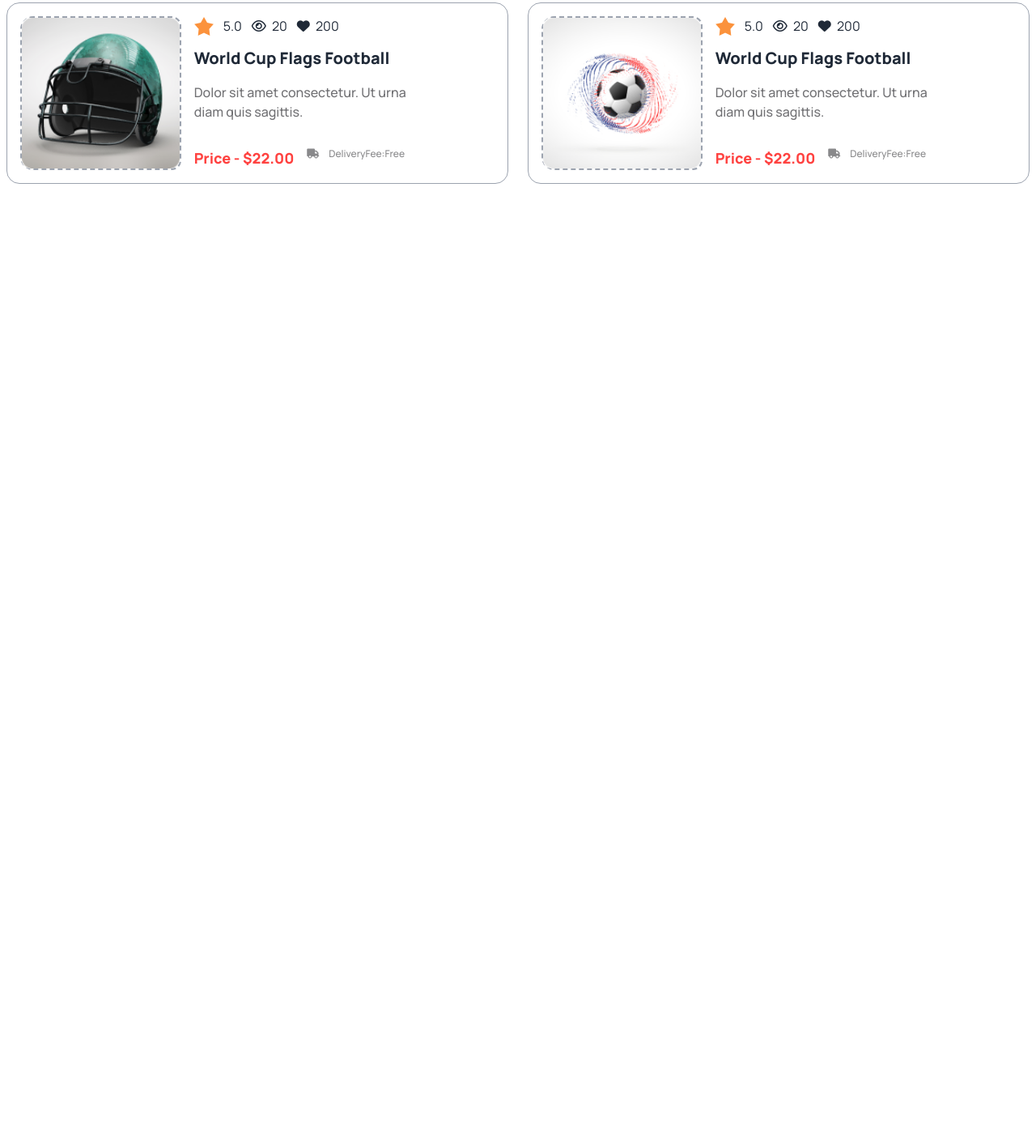
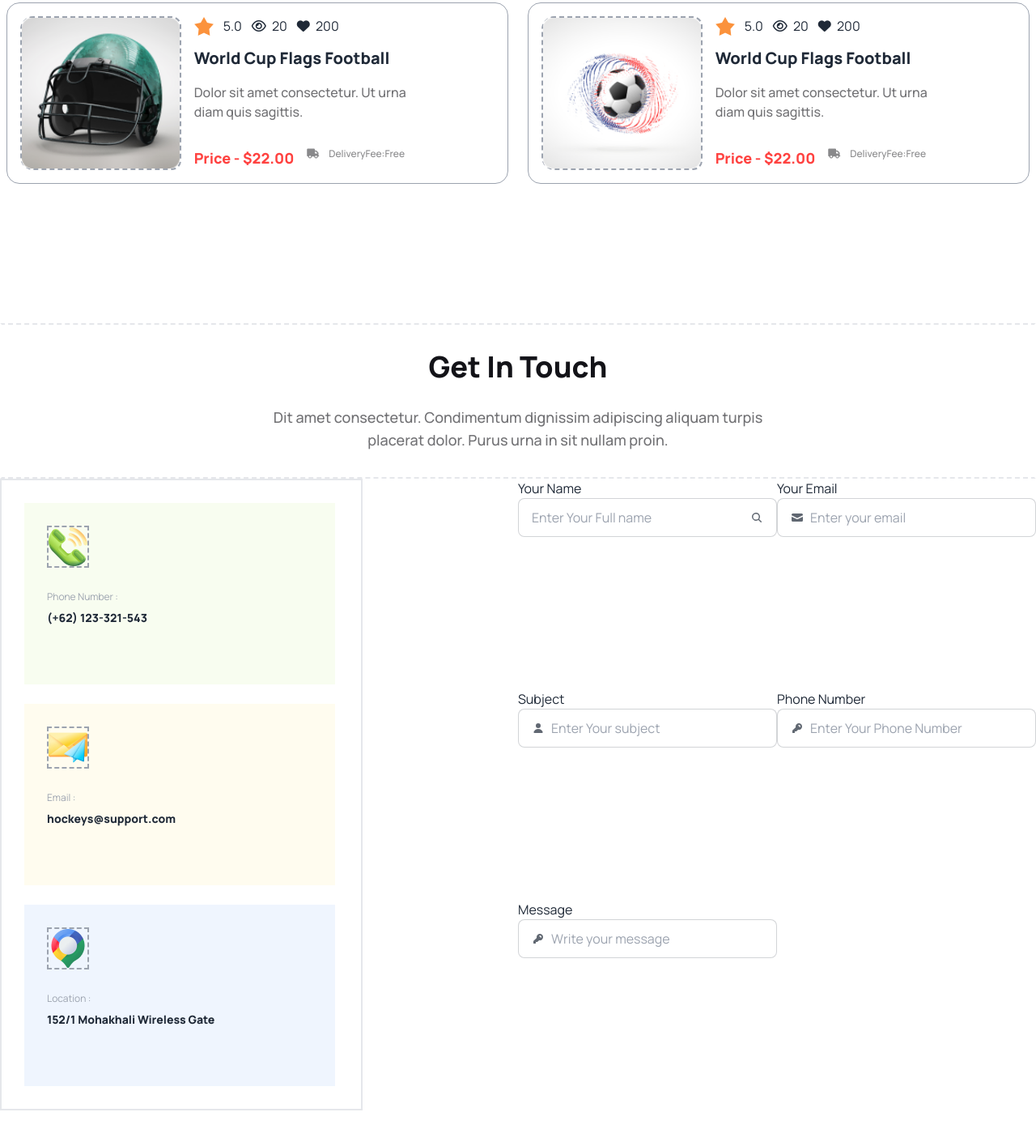
Before and after one commit to smrcourier/Responsive-Web-Design-Hockey-, a plain HTML site: page index.html in a window 1280 px wide. Shown: the part 3374-4784 px from the top of the page at 81% size. Before the commit the page ends 3741 px from the top, so only its background shows below. Drawn offline with nearby package versions, Linux system fonts and the light colour scheme.

Commit message:
formsection

```diff
--- a/index.html
+++ b/index.html
@@ -214,9 +214,9 @@
                 <div class="">
                   <h2 class="card-title font-extrabold text-[20px] mt-2">World Cup Flags Football</h2>
                   <p class="text-xm font-medium text-[#13131899] mt-4 w-72">Dolor sit amet consectetur. Ut urna diam quis sagittis. </p>
-                    <div class="mt-8 flex flex-col md:flex-row  md:space-y-0 ">
+                    <div class="mt-8 flex flex-col md:flex-row space-y-4 md:space-y-0 ">
                       <span class="text-[18px] font-extrabold mr-4 text-[#FF4240]" >Price - $22.00</span>
-                      <span class="text-xs font-medium text-[#13131880] "> <i class=" mr-3 fa fa-truck"></i>DeliveryFee:Free</span>
+                      <span class="text-xs font-medium text-[#13131880] "> <i class="mt-2 mr-3 fa fa-truck"></i>DeliveryFee:Free</span>
                     </div>
 
 
@@ -421,6 +421,97 @@
 
         </section>
 
+        <section class="get-in-touch py-8 container mx-auto mb-7 ">
+          <div class="text-center py-8 border-2  border-l-[white] border-r-white border-gray-200 border-dashed  ">
+            <h3 class="text-xl md:text-4xl mb-7 text-[#131318] font-extrabold ">Get In Touch</h3>
+            <p class="text-xs md:text-lg font-medium text-[#13131899] w-[250px] md:w-auto md:max-w-2xl mx-auto ">Dit amet consectetur. Condimentum dignissim adipiscing aliquam turpis placerat dolor. Purus urna in sit nullam proin. </p>
+          </div>
+          <!-- md:max-h-full lg:max-h-[764px] -->
+          <div class="grid grid-cols-1 md:grid-cols-2 md:max-h-full lg:min-h-[764px] ">
+            <div class="border-2 p-7 border-gray-200 space-y-6 border-[#1313181A] max-w-md">
+              <div class="w-96 h-56 bg-[#BCED6D1A] p-7 space-y-7">
+                <img src="Images/Group 1171275317.png" class="border-2 border-gray-400 border-dashed" alt="">
+                <div class="space-y-2">
+                  <h2 class="text-xs text-gray-400">Phone Number :</h2>
+                  <p class="text-sm font-extrabold">(+62) 123-321-543</p>
+                </div>
+
+              </div>
+
+              <div class="w-96 h-56 bg-[#FDDD5F1A] p-7 space-y-7">
+                <img src="Images/Group 1171275318.png" class="border-2 border-gray-400 border-dashed" alt="">
+                <div class="space-y-2">
+                  <h2 class="text-xs text-gray-400">Email :</h2>
+                  <p class="text-sm font-extrabold">hockeys@support.com</p>
+                </div>
+
+              </div>
+              <div class="w-96 h-56 bg-[#629CF31A] p-7 space-y-7">
+                <img src="Images/Group 1171275321.png" class="border-2 border-gray-400 border-dashed" alt="">
+                <div class="space-y-2">
+                  <h2 class="text-xs text-gray-400">Location :</h2>
+                  <p class="text-sm font-extrabold">152/1 Mohakhali Wireless Gate</p>
+                </div>
+
+              </div>
+
+
+
+
+            </div>
+            <div class="grid grid-cols-1 md:grid-cols-2">
+              <div>
+                <span>Your Name</span>
+                <label class="input input-bordered flex items-center gap-2">
+
+                  <input type="text" class="grow" placeholder="Enter Your Full name" />
+                  <svg xmlns="http://www.w3.org/2000/svg" viewBox="0 0 16 16" fill="currentColor" class="w-4 h-4 opacity-70"><path fill-rule="evenodd" d="M9.965 11.026a5 5 0 1 1 1.06-1.06l2.755 2.754a.75.75 0 1 1-1.06 1.06l-2.755-2.754ZM10.5 7a3.5 3.5 0 1 1-7 0 3.5 3.5 0 0 1 7 0Z" clip-rule="evenodd" /></svg>
+                </label>
+              </div>
+
+              <div>
+                <span>Your Email</span>
+                <label class="input input-bordered flex items-center gap-2">
+                  <svg xmlns="http://www.w3.org/2000/svg" viewBox="0 0 16 16" fill="currentColor" class="w-4 h-4 opacity-70"><path d="M2.5 3A1.5 1.5 0 0 0 1 4.5v.793c.026.009.051.02.076.032L7.674 8.51c.206.1.446.1.652 0l6.598-3.185A.755.755 0 0 1 15 5.293V4.5A1.5 1.5 0 0 0 13.5 3h-11Z" /><path d="M15 6.954 8.978 9.86a2.25 2.25 0 0 1-1.956 0L1 6.954V11.5A1.5 1.5 0 0 0 2.5 13h11a1.5 1.5 0 0 0 1.5-1.5V6.954Z" /></svg>
+                  <input type="text" class="grow" placeholder="Enter your email" />
+                </label>
+              </div>
+
+              <div>
+
+                <span>Subject</span>
+                <label class="input input-bordered flex items-center gap-2">
+                  <svg xmlns="http://www.w3.org/2000/svg" viewBox="0 0 16 16" fill="currentColor" class="w-4 h-4 opacity-70"><path d="M8 8a3 3 0 1 0 0-6 3 3 0 0 0 0 6ZM12.735 14c.618 0 1.093-.561.872-1.139a6.002 6.002 0 0 0-11.215 0c-.22.578.254 1.139.872 1.139h9.47Z" /></svg>
+                  <input type="text" class="grow" placeholder="Enter Your subject" />
+                </label>
+              </div>
+
+              <div>
+                <span>Phone Number</span>
+                <label class="input input-bordered flex items-center gap-2">
+                  <svg xmlns="http://www.w3.org/2000/svg" viewBox="0 0 16 16" fill="currentColor" class="w-4 h-4 opacity-70"><path fill-rule="evenodd" d="M14 6a4 4 0 0 1-4.899 3.899l-1.955 1.955a.5.5 0 0 1-.353.146H5v1.5a.5.5 0 0 1-.5.5h-2a.5.5 0 0 1-.5-.5v-2.293a.5.5 0 0 1 .146-.353l3.955-3.955A4 4 0 1 1 14 6Zm-4-2a.75.75 0 0 0 0 1.5.5.5 0 0 1 .5.5.75.75 0 0 0 1.5 0 2 2 0 0 0-2-2Z" clip-rule="evenodd" /></svg>
+                  <input type="number" class="grow" placeholder="Enter Your Phone Number"  value="Number" />
+                </label>
+
+              </div>
+
+              <div>
+                <span>Message</span>
+                <label class="input input-bordered flex items-center gap-2">
+                  <svg xmlns="http://www.w3.org/2000/svg" viewBox="0 0 16 16" fill="currentColor" class="w-4 h-4 opacity-70"><path fill-rule="evenodd" d="M14 6a4 4 0 0 1-4.899 3.899l-1.955 1.955a.5.5 0 0 1-.353.146H5v1.5a.5.5 0 0 1-.5.5h-2a.5.5 0 0 1-.5-.5v-2.293a.5.5 0 0 1 .146-.353l3.955-3.955A4 4 0 1 1 14 6Zm-4-2a.75.75 0 0 0 0 1.5.5.5 0 0 1 .5.5.75.75 0 0 0 1.5 0 2 2 0 0 0-2-2Z" clip-rule="evenodd" /></svg>
+                  <input type="text" class="grow" placeholder="Write your message"   />
+                </label>
+              </div>
+
+
+
+
+
+            </div>
+          </div>
+
+        </section>
+
     </main>
 
 </body>
```
